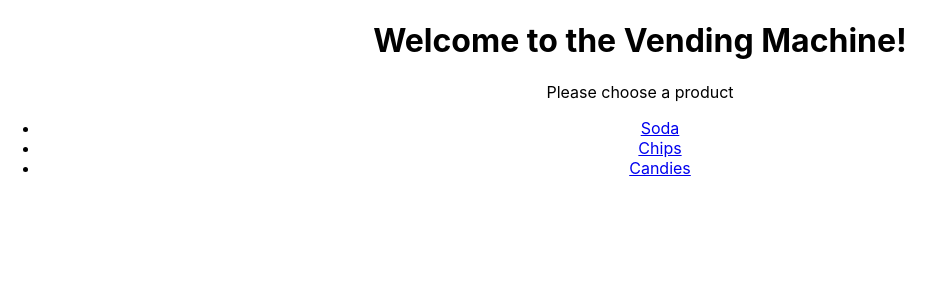
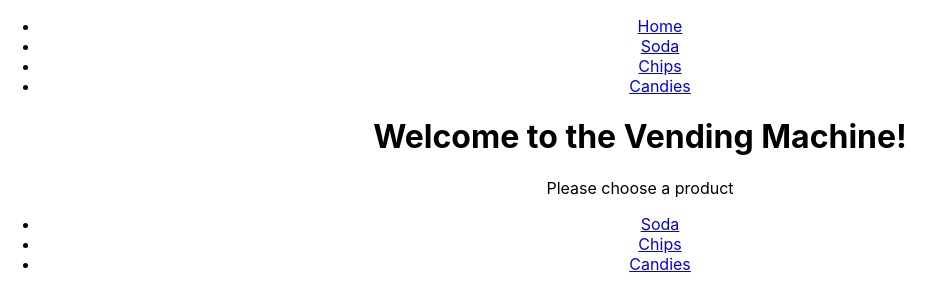
Before and after one commit to ctln12/vending-machine, a React (Create React App) app: page / in a window 1280 px wide. Shown: the top 308 px of the page, without its empty margins (0-944 px from the left). Built offline with nearby package versions, Linux system fonts and the light colour scheme.

Commit message:
add Navbar component and fix some errors thank to solution

```diff
--- a/src/App.js
+++ b/src/App.js
@@ -1,23 +1,23 @@
 import React, { Component } from 'react';
 import './App.css';
-import {BrowserRouter as Router, Switch, Route} from "react-router-dom";
+import {Switch, Route} from "react-router-dom";
 import VendingMachine from './VendingMachine';
 import Soda from './Soda';
 import Chips from './Chips';
 import Candies from './Candies';
+import Navbar from './Navbar';
 
 class App extends Component {
   render() {
     return (
       <div className="App">
-        <Router>
-          <Switch>
-            <Route exact path="/" component={VendingMachine} />
-            <Route exact path="/soda" component={Soda} />
-            <Route exact path="/chips" component={Chips} />
-            <Route exact path="/candies" component={Candies} />
-          </Switch>
-        </Router>
+        <Navbar />
+        <Switch>
+          <Route exact path="/" render={() => <VendingMachine />} />
+          <Route exact path="/soda" render={() => <Soda />} />
+          <Route exact path="/chips" render={() => <Chips />} />
+          <Route exact path="/candies" render={() => <Candies />} />
+        </Switch>
       </div>
     );
   }
--- a/src/Candies.js
+++ b/src/Candies.js
@@ -1,5 +1,5 @@
 import React, { Component } from 'react';
-import {NavLink} from "react-router-dom";
+import { Link } from "react-router-dom";
 
 class Candies extends Component {
   render() {
@@ -9,7 +9,7 @@ class Candies extends Component {
         <nav>
           <ul>
             <li>
-              <NavLink to="/">Go back</NavLink>
+              <Link to="/">Go back</Link>
             </li>
           </ul>
         </nav>
--- a/src/Chips.js
+++ b/src/Chips.js
@@ -1,5 +1,5 @@
 import React, { Component } from 'react';
-import {NavLink} from "react-router-dom";
+import { Link } from "react-router-dom";
 
 class Chips extends Component {
   render() {
@@ -9,7 +9,7 @@ class Chips extends Component {
         <nav>
           <ul>
             <li>
-              <NavLink to="/">Go back</NavLink>
+              <Link to="/">Go back</Link>
             </li>
           </ul>
         </nav>
--- /dev/null
+++ b/src/Navbar.js
@@ -0,0 +1,29 @@
+import React, { Component } from 'react';
+import {NavLink} from "react-router-dom";
+
+class Navbar extends Component {
+  render() {
+    return (
+      <div className="Navbar">
+        <nav>
+          <ul>
+            <li>
+              <NavLink to="/">Home</NavLink>
+            </li>
+            <li>
+              <NavLink to="/soda">Soda</NavLink>
+            </li>
+            <li>
+              <NavLink to="/chips">Chips</NavLink>
+            </li>
+            <li>
+              <NavLink to="/candies">Candies</NavLink>
+            </li>
+          </ul>
+        </nav>
+      </div>
+    );
+  }
+}
+
+export default Navbar;
--- a/src/Soda.js
+++ b/src/Soda.js
@@ -1,5 +1,5 @@
 import React, { Component } from 'react';
-import {NavLink} from "react-router-dom";
+import { Link } from "react-router-dom";
 
 class Soda extends Component {
   render() {
@@ -9,7 +9,7 @@ class Soda extends Component {
         <nav>
           <ul>
             <li>
-              <NavLink to="/">Go back</NavLink>
+              <Link to="/">Go back</Link>
             </li>
           </ul>
         </nav>
--- a/src/VendingMachine.js
+++ b/src/VendingMachine.js
@@ -1,5 +1,5 @@
 import React, { Component } from 'react';
-import {NavLink} from "react-router-dom";
+import { Link } from "react-router-dom";
 
 class VendingMachine extends Component {
   render() {
@@ -10,13 +10,13 @@ class VendingMachine extends Component {
         <nav>
           <ul>
             <li>
-              <NavLink to="/soda">Soda</NavLink>
+              <Link to="/soda">Soda</Link>
             </li>
             <li>
-              <NavLink to="/chips">Chips</NavLink>
+              <Link to="/chips">Chips</Link>
             </li>
             <li>
-              <NavLink to="/candies">Candies</NavLink>
+              <Link to="/candies">Candies</Link>
             </li>
           </ul>
         </nav>
--- a/src/index.js
+++ b/src/index.js
@@ -1,12 +1,15 @@
 import React from 'react';
 import ReactDOM from 'react-dom';
+import { BrowserRouter } from "react-router-dom";
 import './index.css';
 import App from './App';
 import reportWebVitals from './reportWebVitals';
 
 ReactDOM.render(
   <React.StrictMode>
-    <App />
+    <BrowserRouter>
+      <App />
+    </BrowserRouter>
   </React.StrictMode>,
   document.getElementById('root')
 );
```
Also changed, not shown: 1 other file (tests, documents, lock files or other folders).
